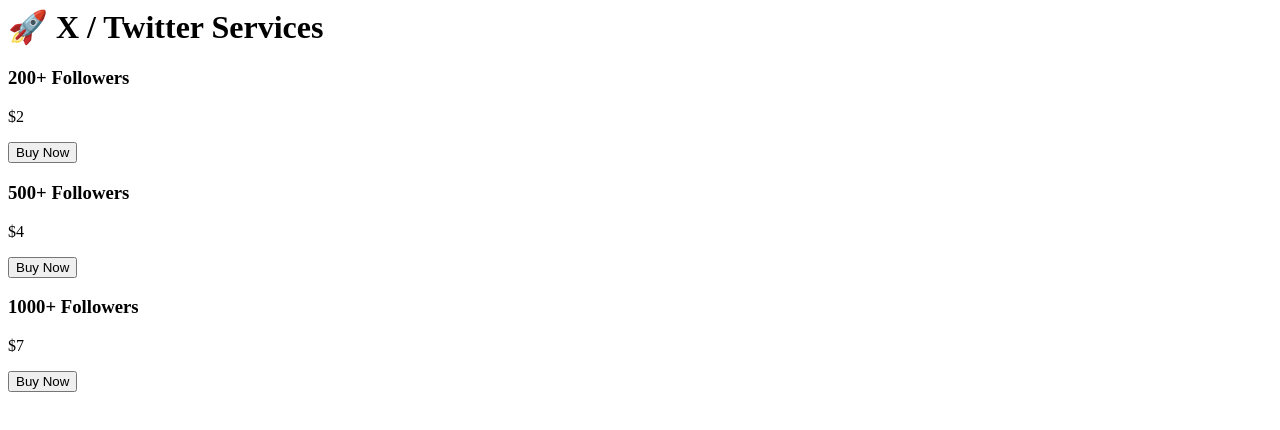
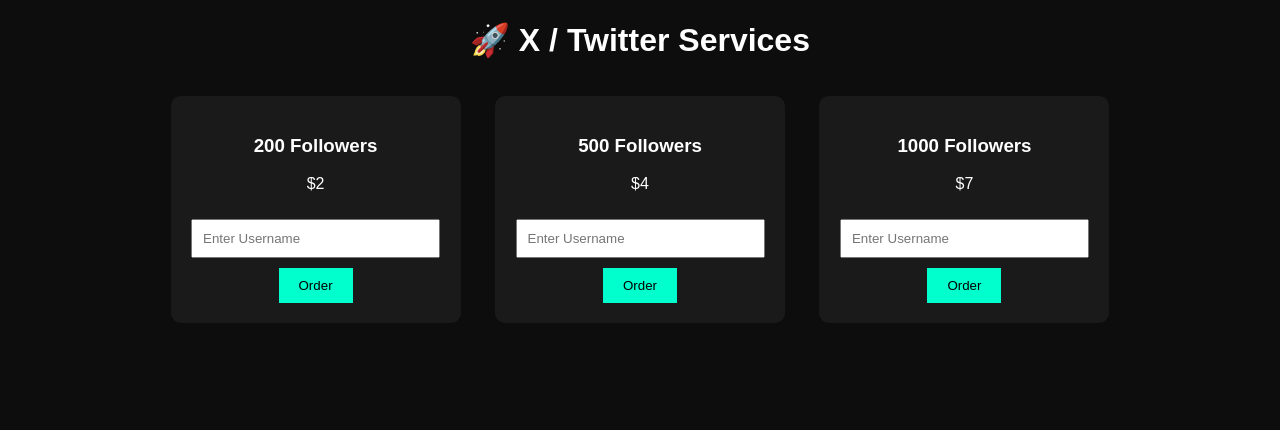
Before and after one commit to xtwittersell/xtwittersell.github.io, a plain HTML site: page index.html in a window 1280 px wide. Drawn offline with Linux system fonts and the light colour scheme.

Commit message:
Update index.html

```diff
--- a/index.html
+++ b/index.html
@@ -1,25 +1,83 @@
-<header>
-    <h1>🚀 X / Twitter Services</h1>
-</header>
+<!DOCTYPE html>
+<html>
+<head>
+    <title>X Services</title>
 
-<div class="container">
+    <style>
+        body {
+            background:#0d0d0d;
+            color:white;
+            font-family: Arial;
+            text-align:center;
+        }
 
-    <div class="card">
-        <h3>200+ Followers</h3>
-        <p class="price">$2</p>
-        <button onclick="buyNow('200 Followers', 2)">Buy Now</button>
-    </div>
+        .card {
+            background:#1a1a1a;
+            padding:20px;
+            margin:15px;
+            border-radius:10px;
+            display:inline-block;
+            width:250px;
+        }
 
-    <div class="card">
-        <h3>500+ Followers</h3>
-        <p class="price">$4</p>
-        <button onclick="buyNow('500 Followers', 4)">Buy Now</button>
-    </div>
+        input {
+            padding:10px;
+            width:90%;
+            margin:10px 0;
+        }
 
-    <div class="card">
-        <h3>1000+ Followers</h3>
-        <p class="price">$7</p>
-        <button onclick="buyNow('1000 Followers', 7)">Buy Now</button>
-    </div>
+        button {
+            padding:10px 20px;
+            background:#00ffcc;
+            border:none;
+            cursor:pointer;
+        }
+    </style>
+</head>
 
+<body>
+
+<h1>🚀 X / Twitter Services</h1>
+
+<div class="card">
+    <h3>200 Followers</h3>
+    <p>$2</p>
+    <input type="text" id="user1" placeholder="Enter Username">
+    <button onclick="order('user1',2)">Order</button>
 </div>
+
+<div class="card">
+    <h3>500 Followers</h3>
+    <p>$4</p>
+    <input type="text" id="user2" placeholder="Enter Username">
+    <button onclick="order('user2',4)">Order</button>
+</div>
+
+<div class="card">
+    <h3>1000 Followers</h3>
+    <p>$7</p>
+    <input type="text" id="user3" placeholder="Enter Username">
+    <button onclick="order('user3',7)">Order</button>
+</div>
+
+<script>
+function order(id, price){
+    let username = document.getElementById(id).value;
+
+    if(username === ""){
+        alert("Enter username first!");
+        return;
+    }
+
+    let msg = `Order Details:\nUsername: ${username}\nPackage: $${price}`;
+
+    // WhatsApp redirect
+    let phone = "923274305373"; // apna number
+    let url = `https://wa.me/${phone}?text=${encodeURIComponent(msg)}`;
+
+    window.open(url, "_blank");
+}
+</script>
+
+</body>
+</html>
```
